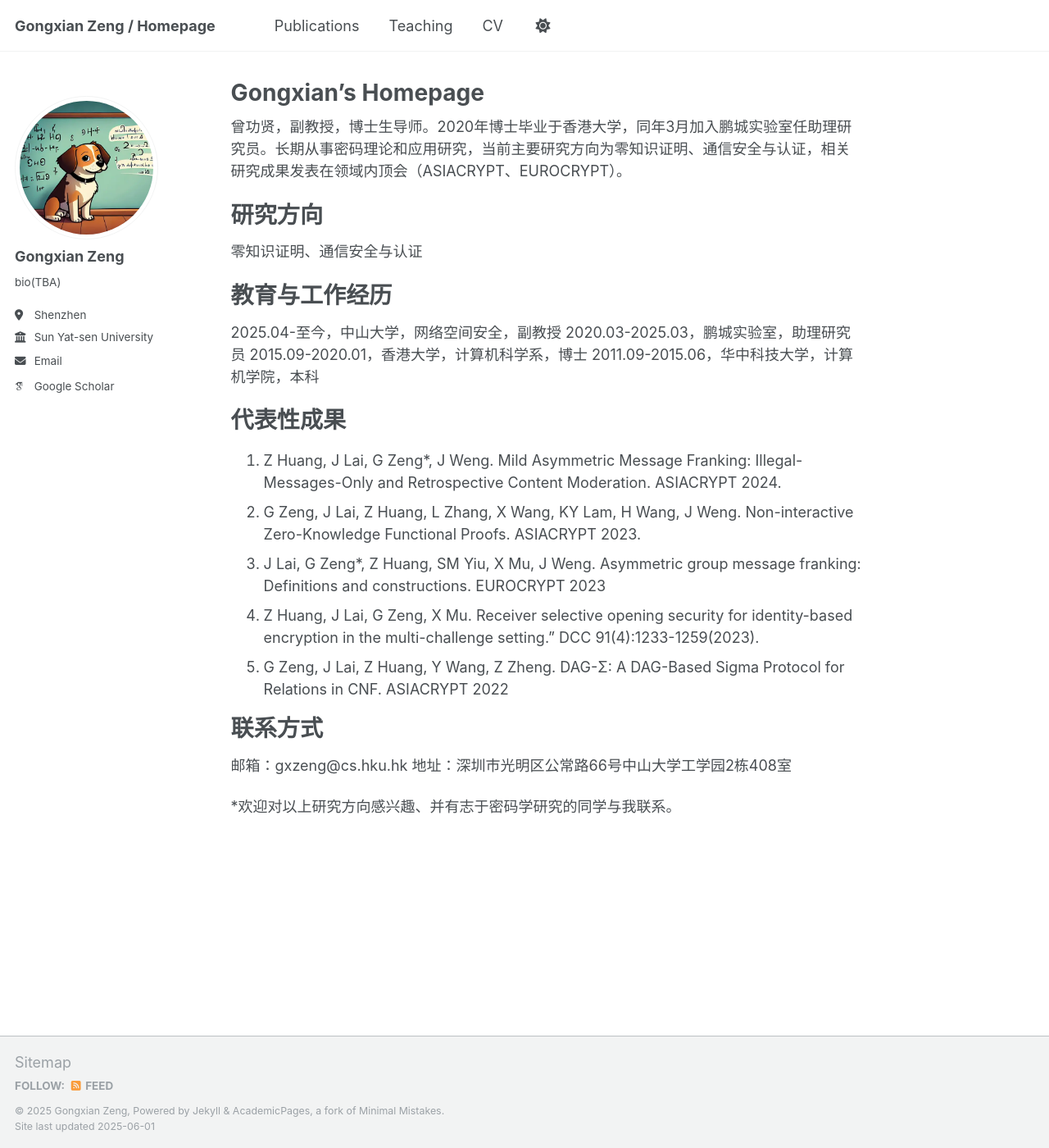
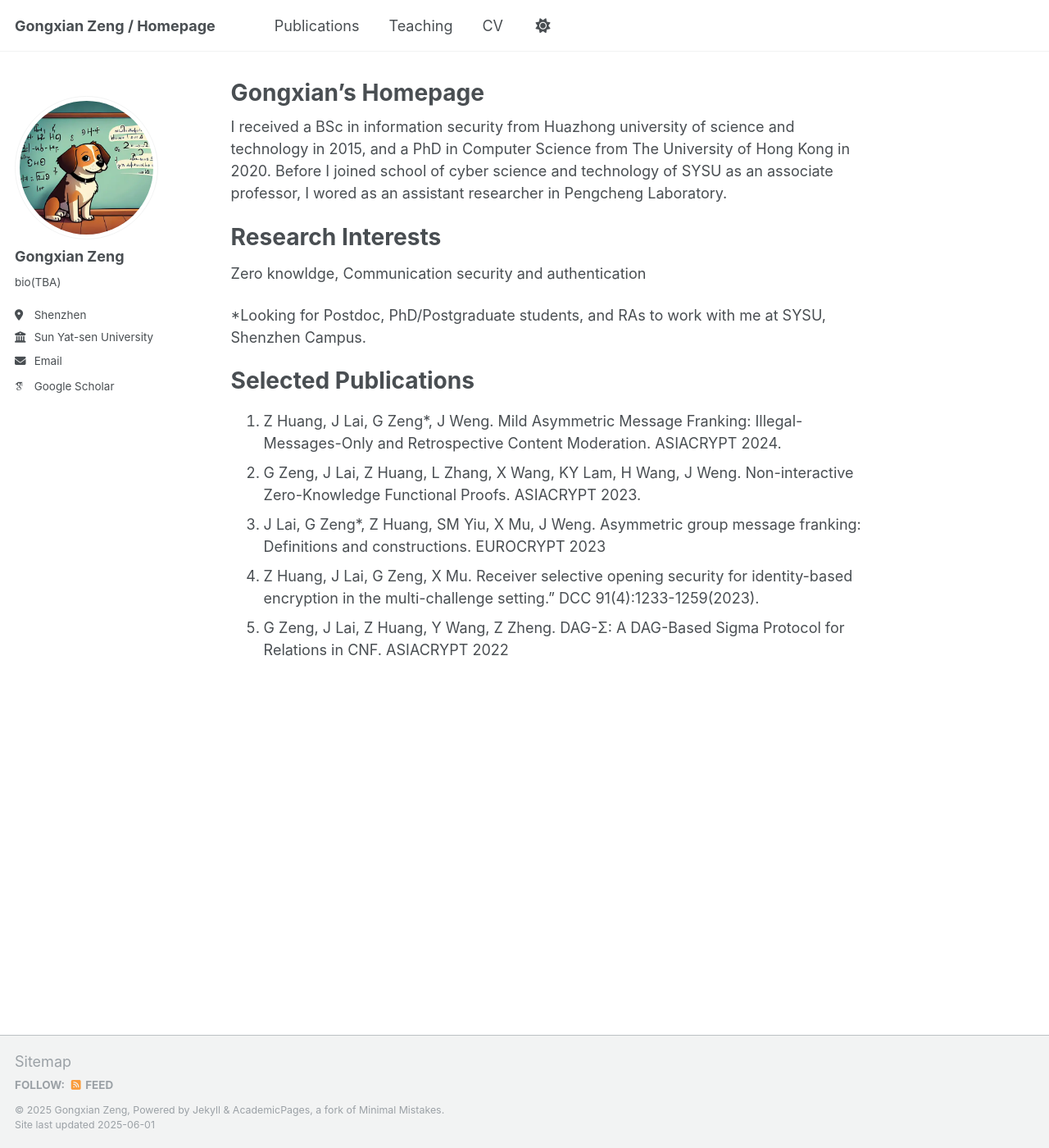
Before and after one commit to naxizgx/naxizgx.github.io, a Jekyll site: the page built from _pages/about.md, in a window 1280 px wide and 1400 px high. Shown: the whole window at 82% size. Built offline with Jekyll 4.4.1, drawn with Linux system fonts in a browser that asks for light colours; some web fonts are replaced.

Commit message:
Update about.md

```diff
--- a/_pages/about.md
+++ b/_pages/about.md
@@ -7,30 +7,18 @@ redirect_from:
   - /about.html
 ---
 
-曾功贤，副教授，博士生导师。2020年博士毕业于香港大学，同年3月加入鹏城实验室任助理研究员。长期从事密码理论和应用研究，当前主要研究方向为零知识证明、通信安全与认证，相关研究成果发表在领域内顶会（ASIACRYPT、EUROCRYPT）。
+I received a BSc in information security from Huazhong university of science and technology in 2015, and a PhD in Computer Science from The University of Hong Kong in 2020. Before I joined school of cyber science and technology of SYSU as an associate professor, I wored as an assistant researcher in Pengcheng Laboratory.
 
-# 研究方向
+# Research Interests
 
-零知识证明、通信安全与认证
+Zero knowldge, Communication security and authentication
 
-# 教育与工作经历
+*Looking for Postdoc, PhD/Postgraduate students, and RAs to work with me at SYSU, Shenzhen Campus.
 
-2025.04-至今，中山大学，网络空间安全，副教授
-2020.03-2025.03，鹏城实验室，助理研究员
-2015.09-2020.01，香港大学，计算机科学系，博士
-2011.09-2015.06，华中科技大学，计算机学院，本科
-
-# 代表性成果
+# Selected Publications
 
 1.	Z Huang, J Lai, G Zeng*, J Weng. Mild Asymmetric Message Franking: Illegal-Messages-Only and Retrospective Content Moderation. ASIACRYPT 2024.
 2.	G Zeng, J Lai, Z Huang, L Zhang, X Wang, KY Lam, H Wang, J Weng. Non-interactive Zero-Knowledge Functional Proofs. ASIACRYPT 2023.
 3.	J Lai, G Zeng*, Z Huang, SM Yiu, X Mu, J Weng. Asymmetric group message franking: Definitions and constructions. EUROCRYPT 2023
 4.	Z Huang, J Lai, G Zeng, X Mu. Receiver selective opening security for identity-based encryption in the multi-challenge setting.” DCC 91(4):1233-1259(2023).
 5.	G Zeng, J Lai, Z Huang, Y Wang, Z Zheng. DAG-Σ: A DAG-Based Sigma Protocol for Relations in CNF. ASIACRYPT 2022
-
-# 联系方式
-
-邮箱：gxzeng@cs.hku.hk
-地址：深圳市光明区公常路66号中山大学工学园2栋408室
-
-*欢迎对以上研究方向感兴趣、并有志于密码学研究的同学与我联系。
```
